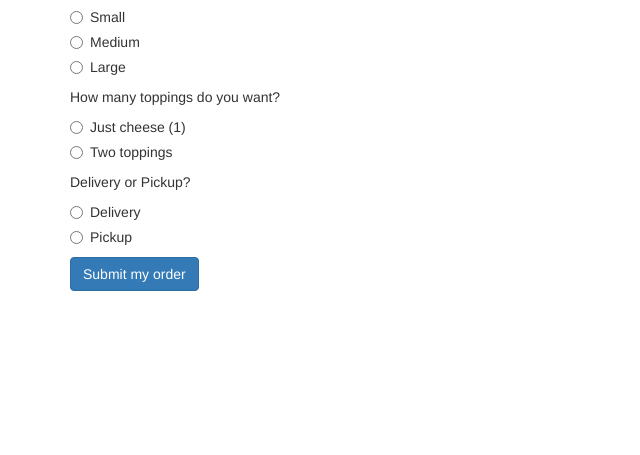
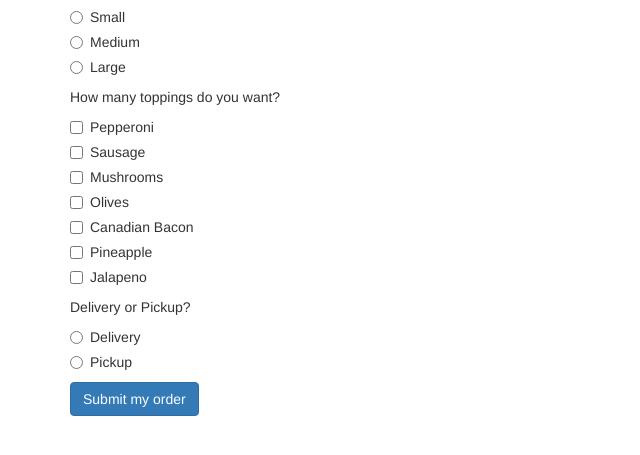
Before and after one commit to christinetacha/codereview4, a plain HTML site: page index.html in a window 1280 px wide. Shown: the part 93-548 px from the top of the page, without its empty margins (0-640 px from the left). Drawn offline with Linux system fonts and the light colour scheme.

Commit message:
add checkboxes for toppings and non-working js for showing the order reciept

```diff
--- a/css/styles.css
+++ b/css/styles.css
@@ -0,0 +1,3 @@
+#appendHere {
+  display: none;
+}
--- a/index.html
+++ b/index.html
@@ -32,17 +32,26 @@
           </label>
         </div>
         <p>How many toppings do you want?</p>
-        <div class="radio">
-          <label>
-            <input type="radio" name="toppings" id="oneTopping" value="oneTopping">
-            Just cheese (1)
-          </label>
+        <div class="checkbox">
+          <label><input type="checkbox" value="">Pepperoni</label>
         </div>
-        <div class="radio">
-          <label>
-            <input type="radio" name="toppings" id="twoTopping" value="twoTopping">
-            Two toppings
-          </label>
+        <div class="checkbox">
+          <label><input type="checkbox" value="">Sausage</label>
+        </div>
+        <div class="checkbox disabled">
+          <label><input type="checkbox" value="">Mushrooms</label>
+        </div>
+        <div class="checkbox">
+          <label><input type="checkbox" value="">Olives</label>
+        </div>
+        <div class="checkbox">
+          <label><input type="checkbox" value="">Canadian Bacon</label>
+        </div>
+        <div class="checkbox disabled">
+          <label><input type="checkbox" value="">Pineapple</label>
+        </div>
+        <div class="checkbox disabled">
+          <label><input type="checkbox" value="">Jalapeno</label>
         </div>
         <p>Delivery or Pickup?</p>
         <div class="radio disabled">
@@ -60,7 +69,7 @@
         <button type="submit" class="btn btn-primary">Submit my order</button>
       </form>
       <div id="appendHere">
-
+        <p>You have ordered a <span id="orderedSize"></span><span id="orderedToppings"></span>.
       </div>
     </div>
   </body>
--- a/js/scripts.js
+++ b/js/scripts.js
@@ -17,6 +17,18 @@ Pizza.prototype.calculatePrice = function() {
   this.price += this.toppings.length;
   return this.price;
 }
+
+$(document).ready(function) {
+var toppingArray = [];
+  $('input[type="checkbox"]:checked').each(function() {
+    toppingArray.push($(this.toppings.length).val());
+  });
+  $("#appendHere").text(userPizza(this.price));
+
+    event.preventDefault();
+});
+
+
 
 
 // Pizza.prototype.price = function() {
```
